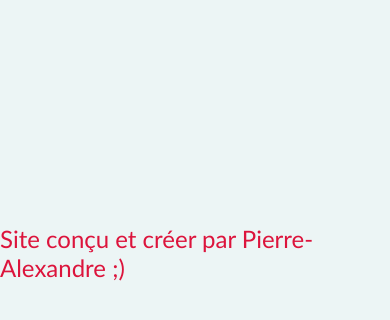
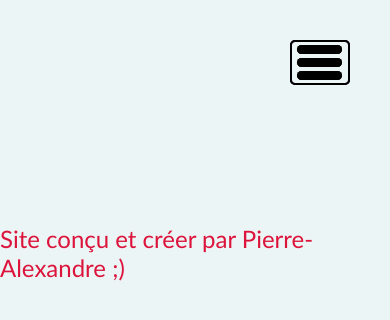
Before and after one commit to PAFiset/notification-page-main, a Next.js app: page /components/header in a window 390 px wide. Shown: the top 320 px of the page. Built offline with nearby package versions, Linux system fonts and the light colour scheme.

Commit message:
new responsive nav icon

```diff
--- a/pages/components/header.js
+++ b/pages/components/header.js
@@ -1,6 +1,4 @@
 import Navbar from '../../styles/Header.module.scss';
-import { FontAwesomeIcon } from "@fortawesome/react-fontawesome";
-import { faUser } from "@fortawesome/free-solid-svg-icons";
 import { useState } from 'react';
 
 
@@ -22,9 +20,6 @@ const Header = () => {
                     <a href="https://www.google.ca" target="_blank">Career</a>
                     <a href="https://www.google.ca" target="_blank">About</a>
                 </div>
-                <span onClick={clickHandler} >
-
-                </span>
             </div>
             <div className={isMobileModal ? Navbar.navbarmobile : Navbar.navbarmobileclosed} >
                 <p>-- snap --</p>
@@ -32,10 +27,12 @@ const Header = () => {
                 <a href="https://www.google.ca" target="_blank">Compagny</a>
                 <a href="https://www.google.ca" target="_blank">Career</a>
                 <a href="https://www.google.ca" target="_blank">About</a>
-                <span onClick={clickHandler} >
-
-                </span>
             </div>
+            <span className={ isMobileModal ? Navbar.navicon_open + " " + Navbar.navicon :  Navbar.navicon} onClick={clickHandler} >
+                <span></span>
+                <span></span>
+                <span></span>
+            </span>
         </>
     );
 }
--- a/styles/Header.module.scss
+++ b/styles/Header.module.scss
@@ -18,24 +18,12 @@
             padding-top: 7px;
         }
 
-    }
-
-    i{
-        display: none;
-
-        position: absolute;
-        right: 40px;
-        top: 40px;
-        color: black;
-        padding: 10px;
-        border: 2px solid black;
-        border-radius: 5px;
+        @media (max-width: 700px) {
+            display: none;
+        }
 
     }
 
-    i:hover{
-        background-color: white;
-    }
 }
 
 .navbarmobileclosed{
@@ -70,37 +58,81 @@
         font-size: 50px;
     }
 
-    i{
-        width: 40px;
-        height: 40px;
+}
+
+.navicon{
+
+    width: 60px;
+    height: 45px;
+    display: none;
+    position: absolute;
+    right: 40px;
+    top: 40px;
+    color: black;
+    border: 2px solid black;
+    border-radius: 5px;
+
+    span:nth-child(1) {
+        top: 3px;
+    }
+
+    span:nth-child(2) {
+        top: 16px;
+    }
+
+    span:nth-child(3) {
+        top: 29px;
+    }
+
+    span{
+        display: block;
         position: absolute;
-        right: 30px;
-        top: 30px;
-        color: white;
-        padding: 10px;
-        font-size: 24px;
+        height: 9px;
+        width: 100%;
+        max-width: 45px;
+        background: black;
+        border-radius: 9px;
+        opacity: 1;
+        left: 5px;
+        -webkit-transform: rotate(0deg);
+        -moz-transform: rotate(0deg);
+        -o-transform: rotate(0deg);
+        transform: rotate(0deg);
+        -webkit-transition: .25s ease-in-out;
+        -moz-transition: .25s ease-in-out;
+        -o-transition: .25s ease-in-out;
+        transition: .25s ease-in-out;
+    }
+
+    @media (max-width: 700px) {
+        display: inline;
     }
 
 }
 
+.navicon:hover{
+    background-color: white;
+}
 
-@media (max-width: 700px) {
-
-
-
-    .navbar{
-
-
-        .navcontent{
-            display: none;
-        }
-
-        i{
-            display: inline;
-
-        }
+.navicon_open{
+    span:nth-child(1) {
+        top: 16px;
+        -webkit-transform: rotate(135deg);
+        -moz-transform: rotate(135deg);
+        -o-transform: rotate(135deg);
+        transform: rotate(135deg);
     }
 
+    span:nth-child(2) {
+        opacity: 0;
+        left: -60px;
+    }
 
-
+    span:nth-child(3) {
+        top: 16px;
+        -webkit-transform: rotate(-135deg);
+        -moz-transform: rotate(-135deg);
+        -o-transform: rotate(-135deg);
+        transform: rotate(-135deg);
+    }
 }
```
